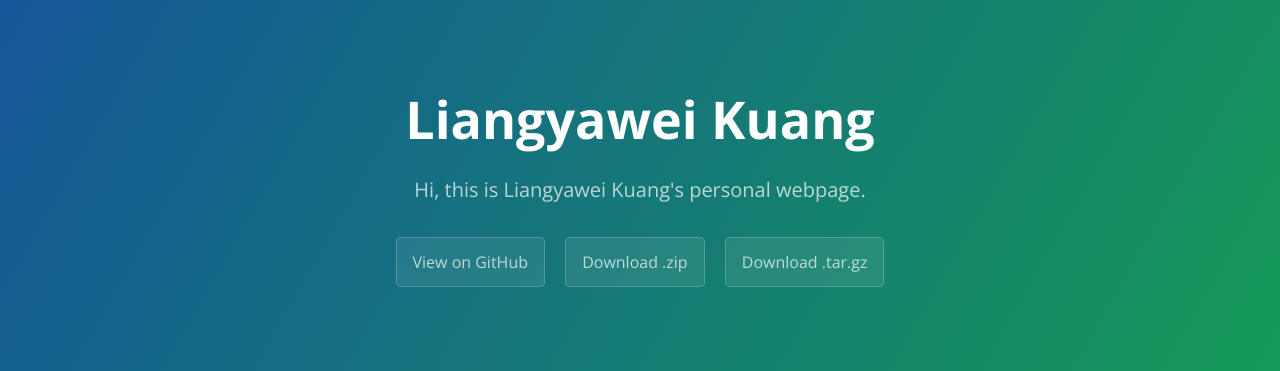
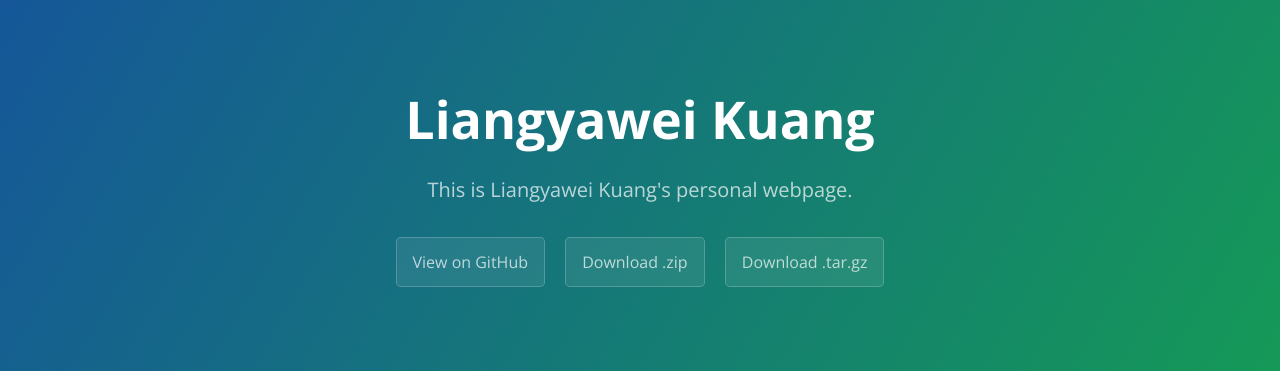
Before and after one commit to klyw1998/LiangyaweiKuang, a Jekyll site: the page built from index.md, in a window 1280 px wide and 900 px high. Shown: the top 371 px of the window. Built offline with Jekyll 4.4.1, drawn with Linux system fonts in a browser that asks for light colours; our own code applies the rules of GitHub Pages for plain Markdown files.

```diff
--- a/_config.yml
+++ b/_config.yml
@@ -1,5 +1,5 @@
 title: Liangyawei Kuang
-description: Hi, this is Liangyawei Kuang's personal webpage.
+description: This is Liangyawei Kuang's personal webpage.
 show_downloads: true
 google_analytics: UA-222105816-1
 theme: jekyll-theme-cayman
```
